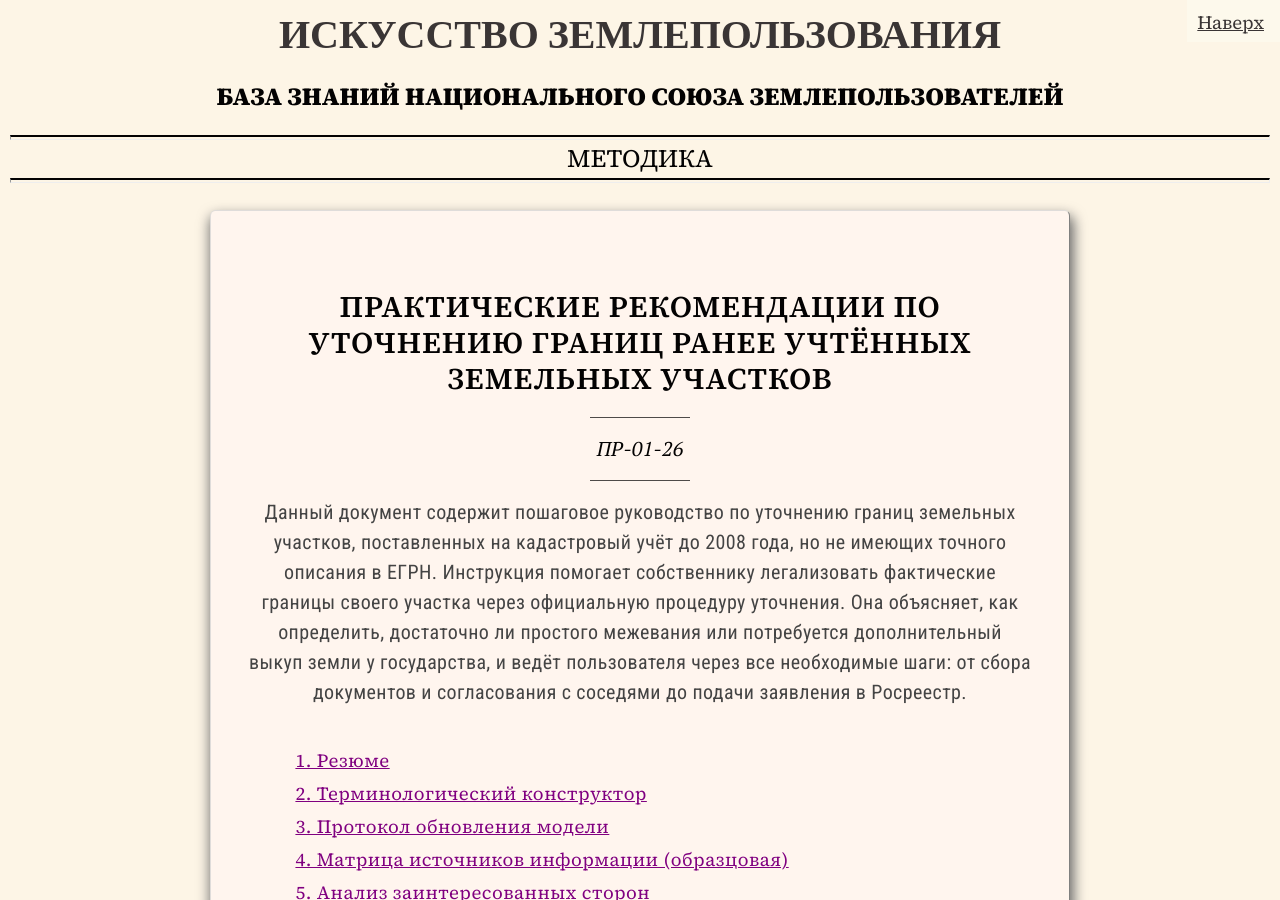
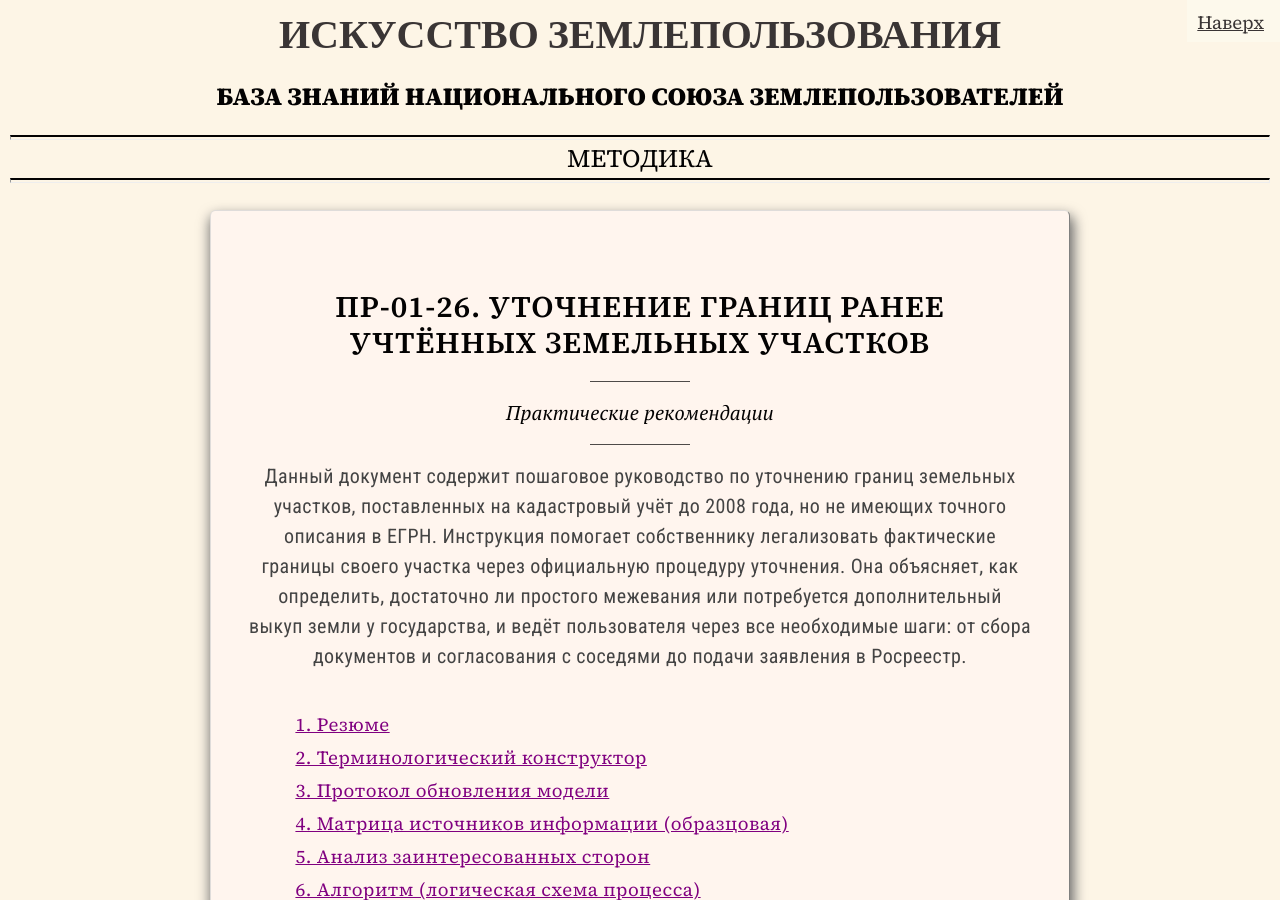
Before and after one commit to SergSi/land-use-art, a Jekyll site: the page built from _posts/2026-02-07-pr1.md, in a window 1280 px wide and 900 px high. Built offline with Jekyll 4.4.1, drawn with Linux system fonts in a browser that asks for light colours; some web fonts are replaced.

Commit message:
Update 2026-02-07-pr1.md

```diff
--- a/_posts/2026-02-07-pr1.md
+++ b/_posts/2026-02-07-pr1.md
@@ -1,6 +1,6 @@
 ---
-title: Практические рекомендации по Уточнению границ ранее учтённых земельных участков
-subtitle: ПР-01-26
+title: ПР-01-26. Уточнение границ ранее учтённых земельных участков
+subtitle: Практические рекомендации
 author: С. И. Ивасюк
 layout: doc
 class: methods
```
